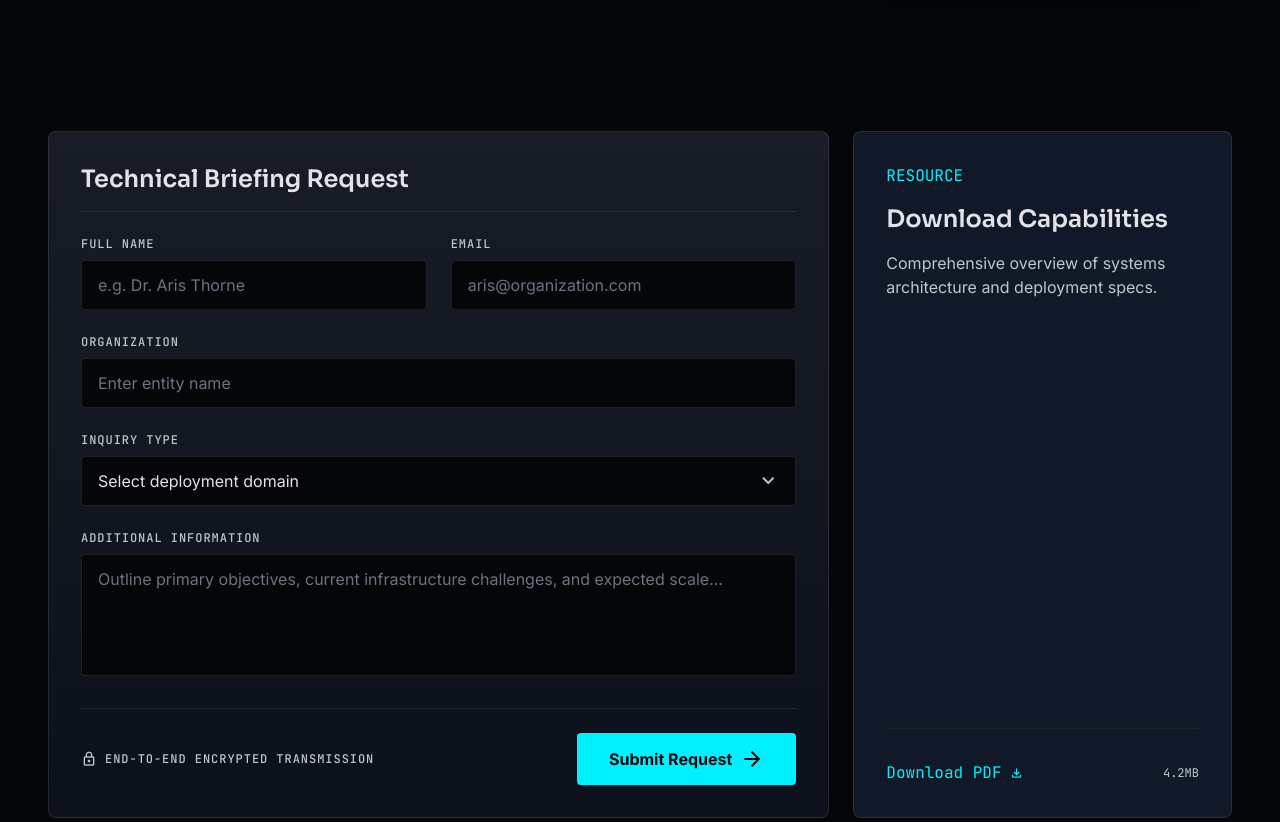
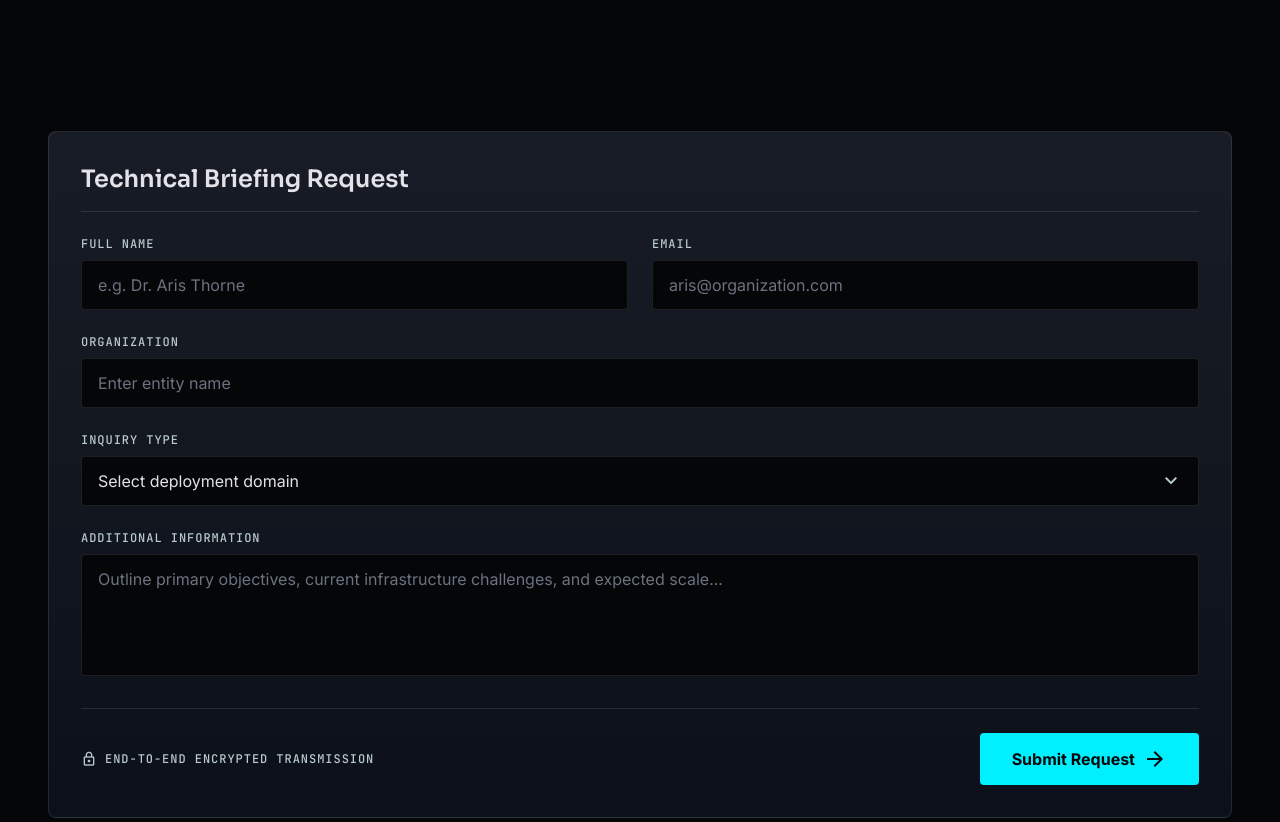
Before and after one commit to lilmonstera/Portfolio, a plain HTML site: page Nucleus.io/contact.html in a window 1280 px wide. Shown: the part 600-1422 px from the top of the page. Drawn offline with nearby package versions, Linux system fonts and the light colour scheme.

```diff
--- a/Nucleus.io/contact.html
+++ b/Nucleus.io/contact.html
@@ -90,7 +90,7 @@
     <section class="py-12 md:py-24 px-4 md:px-margin-desktop max-w-container-max mx-auto">
       <div class="grid grid-cols-1 md:grid-cols-12 gap-4 md:gap-gutter">
         <!-- Primary Form Panel -->
-        <div class="md:col-span-8 glass-card border border-white/10 rounded-xl p-6 md:p-8">
+        <div class="md:col-span-12 glass-card border border-white/10 rounded-xl p-6 md:p-8">
           <h2 class="card-headline font-semibold mb-6 pb-4 border-b border-white/10">Technical Briefing Request</h2>
           <form id="contact-form" class="grid grid-cols-1 md:grid-cols-2 gap-4 md:gap-6">
             <div class="flex flex-col gap-2">
@@ -139,21 +139,6 @@
               <span>Thanks — your mail client should now be open with your request ready to send to jayson@nucleustech.online.</span>
             </div>
           </form>
-        </div>
-        <!-- Secondary CTA & Info Stack -->
-        <div class="md:col-span-4 bg-surface-navy border border-white/10 rounded-xl p-6 md:p-8 flex flex-col justify-between group hover:border-electric-cyan/50 transition-colors">
-          <div>
-            <span class="font-label-md text-electric-cyan mb-4 block">RESOURCE</span>
-            <h3 class="card-headline font-semibold mb-4 group-hover:text-electric-cyan transition-colors">Download Capabilities</h3>
-            <p class="text-on-surface-variant text-sm md:text-base">Comprehensive overview of systems architecture and deployment specs.</p>
-          </div>
-          <div class="mt-6 md:mt-8 pt-6 md:pt-8 border-t border-white/5 flex items-center justify-between">
-            <a class="text-electric-cyan flex items-center gap-2 font-label-md hover:underline" href="mailto:jayson@nucleustech.online?subject=Capabilities%20PDF%20Request">
-              Download PDF
-              <span class="material-symbols-outlined text-sm" aria-hidden="true">download</span>
-            </a>
-            <span class="font-label-sm text-xs text-on-surface-variant uppercase">4.2MB</span>
-          </div>
         </div>
       </div>
     </section>
```
Also changed, not shown: Nucleus.io/index.html (+1 -1 lines), Nucleus.io/investments-ip.html (+1 -1 lines).
